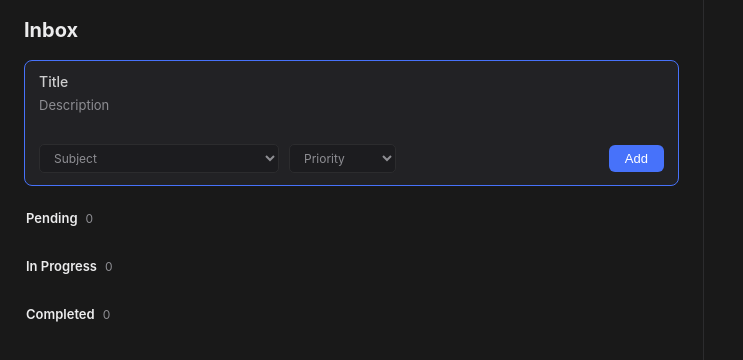
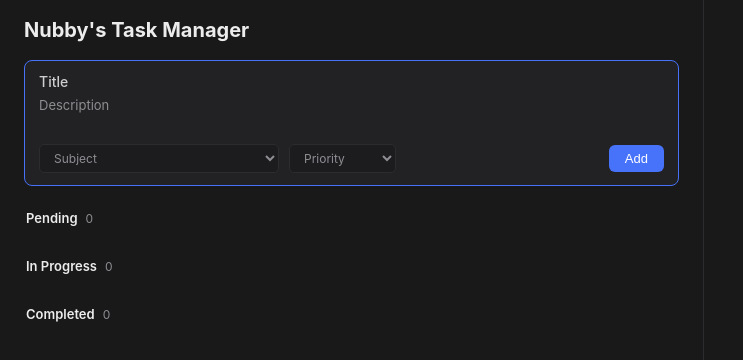
Before and after one commit to a22300898/repaso_3p, a website: page Frontend/index.html in a window 1280 px wide. Shown: the top 360 px of the page, without its empty margins (0-743 px from the left). Drawn offline with Linux system fonts and the light colour scheme; no server answers.

Commit message:
Version Preeliminar

```diff
--- a/Frontend/index.html
+++ b/Frontend/index.html
@@ -3,14 +3,15 @@
 <head>
     <meta charset="UTF-8" />
     <meta name="viewport" content="width=device-width, initial-scale=1.0" />
-    <title>Task Manager</title>
+    <title>Nubby's Task Manager</title>
+    <link rel="icon" type="image/png" href="/Frontend/nubby.png">
     <link rel="stylesheet" href="styles.css" />
 </head>
 <body>
 <div class="app-container">
     <main class="left-pane">
         <header class="pane-header">
-            <h1>Inbox</h1>
+            <h1>Nubby's Task Manager</h1>
         </header>
 
         <form class="add-task-box" id="add-task-form">
```
Also changed, not shown: Frontend/nubby.png (added).
